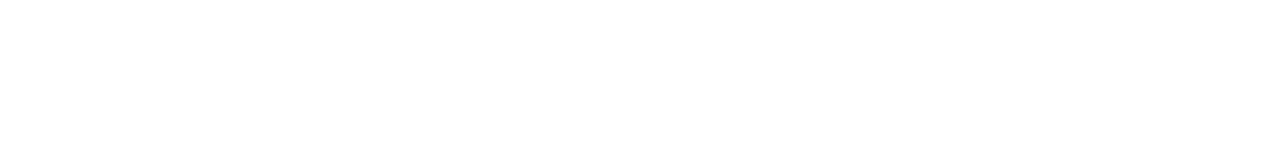
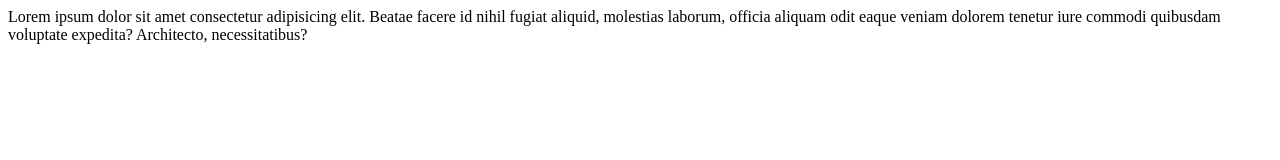
Before and after one commit to cristianlzelaya/Proyecto-modulo-2-js, a plain HTML site: page index.html in a window 1280 px wide. Drawn offline with Linux system fonts and the light colour scheme.

Commit message:
probando navbar

```diff
--- a/index.html
+++ b/index.html
@@ -7,7 +7,7 @@
 </head>
 <body>
     <header>
-
+        <nav>Lorem ipsum dolor sit amet consectetur adipisicing elit. Beatae facere id nihil fugiat aliquid, molestias laborum, officia aliquam odit eaque veniam dolorem tenetur iure commodi quibusdam voluptate expedita? Architecto, necessitatibus?</nav>
     </header>
     <main>
 
```
